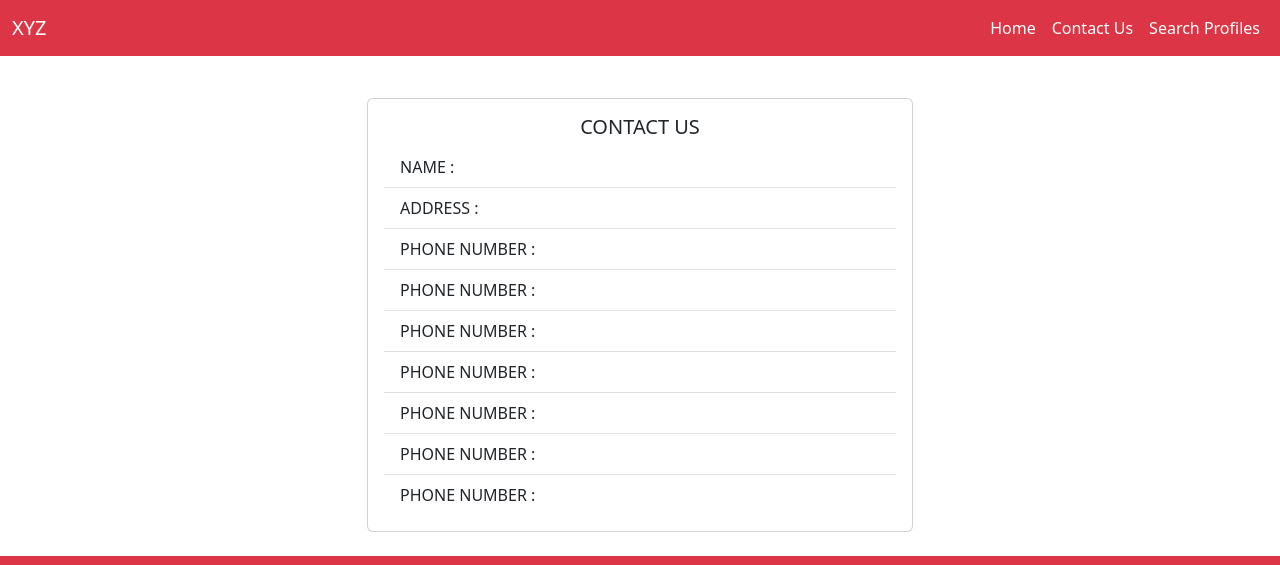
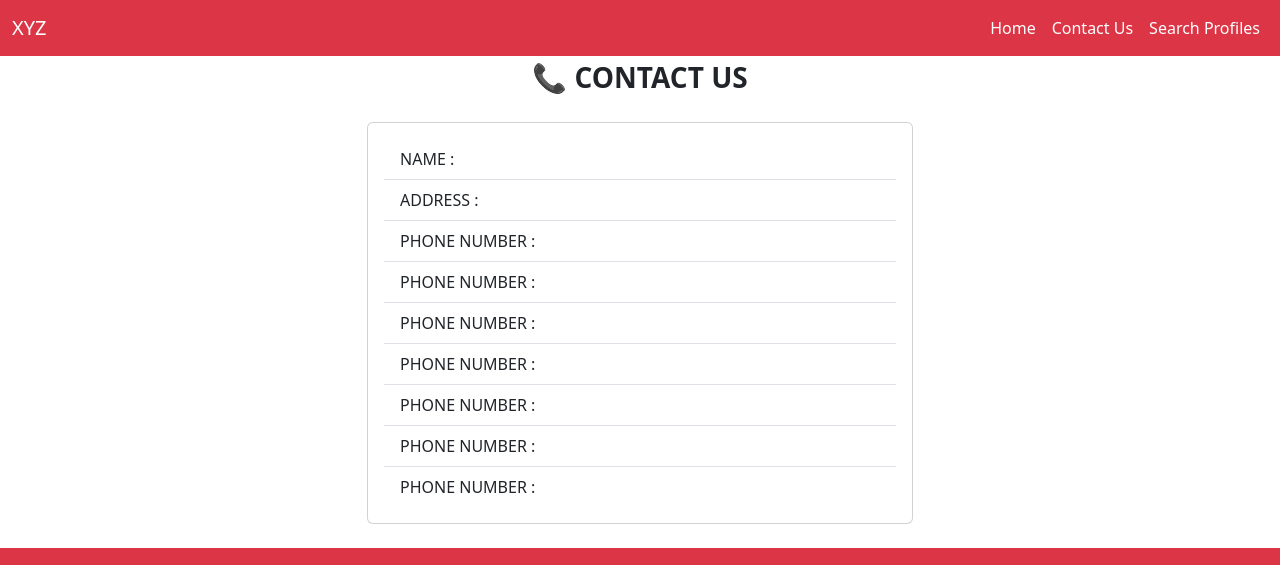
Before and after one commit to SALONI-AGGARWAL0304/MathMacker, a website: page public/Contact Page/contact.html in a window 1280 px wide. Shown: the top 565 px of the page. Drawn offline with nearby package versions, Linux system fonts and the light colour scheme.

Commit message:
commit changes

```diff
--- a/public/Contact Page/contact.html
+++ b/public/Contact Page/contact.html
@@ -79,15 +79,18 @@
 
       </div>
     </nav>
+
     <!-- nav bar ended  -->
     <!-- contact us section  -->
-    <div class="row">
-      <div class="col-md-12">
-        <p class="fw-bold fs-3 text-center text-white me-auto mb-2 mb-lg-0">
-          CONTACT US
+
+    <div class="row" id="about">
+      <div class="col-md-12 textstyle">
+        <p class="fw-bold fs-3 text-center me-auto mb-2 mb-lg-0 stylep">
+          📞 CONTACT US
         </p>
       </div>
     </div>
+    <br>
     <!-- contact us ended  -->
     <!-- contact us card  -->
     <div class="container">
@@ -95,7 +98,7 @@
         <div class="col-md-6 offset-md-3">
           <div class="card">
             <div class="card-body">
-              <h5 class="card-title text-center">CONTACT US</h5>
+              <!-- <h5 class="card-title text-center">CONTACT US</h5> -->
               <ul class="list-group list-group-flush">
                 <li class="list-group-item">NAME :</li>
                 <li class="list-group-item">ADDRESS :</li>
@@ -107,15 +110,14 @@
                 <li class="list-group-item">PHONE NUMBER :</li>
                 <li class="list-group-item">PHONE NUMBER :</li>
               </ul>
-              <!-- <h6 class="card-subtitle mb-2 text-body-secondary">Card subtitle</h6> -->
-              <!-- <p class="card-text">Some quick example text to build on the card title and make up the bulk of the card's content.</p> -->
-              <!-- <a href="#" class="card-link">Card link</a> -->
-              <!-- <a href="#" class="card-link">Another link</a> -->
             </div>
           </div>
         </div>
       </div>
     </div>
+
+
+
     <!-- contact us ended  -->
     <br />
     <!-- footer page  -->
```
